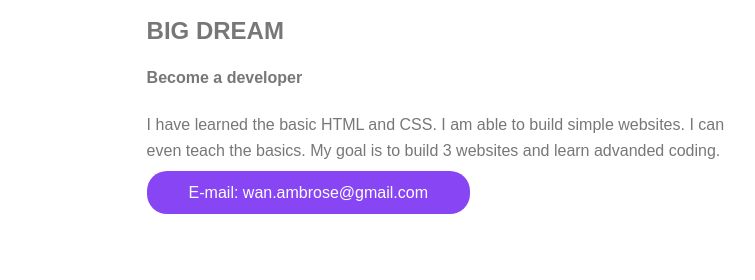
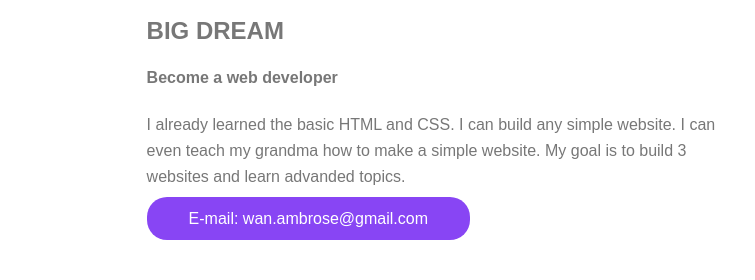
Before and after one commit to aen0125/First-Website, a plain HTML site: page index.html in a window 1280 px wide. Shown: the part 544-824 px from the top of the page, 525-1280 px from the left. Drawn offline with Linux system fonts and the light colour scheme.

Commit message:
Update index.html

```diff
--- a/index.html
+++ b/index.html
@@ -22,8 +22,8 @@
         </div>
         <div class="half-width">
             <h2> BIG DREAM </h2>
-            <h4> Become a developer </h4>
-            <p> I have learned the basic HTML and CSS. I am able to build simple websites. I can even teach the basics. My goal is to build 3 websites and learn advanded coding. </p>
+            <h4> Become a web developer </h4>
+            <p> I already learned the basic HTML and CSS. I can build any simple website. I can even teach my grandma how to make a simple website. My goal is to build 3 websites and learn advanded topics. </p>
             <a class="primary-btn" href="#"> E-mail: wan.ambrose@gmail.com </a>
         </div>
     </section>
```
